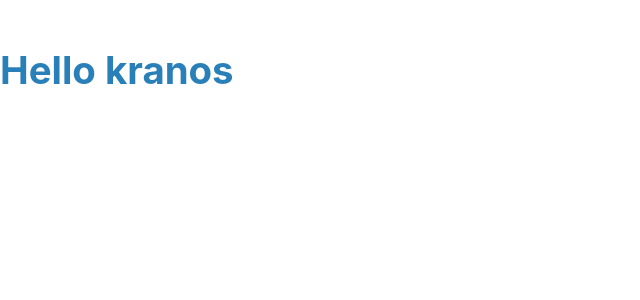
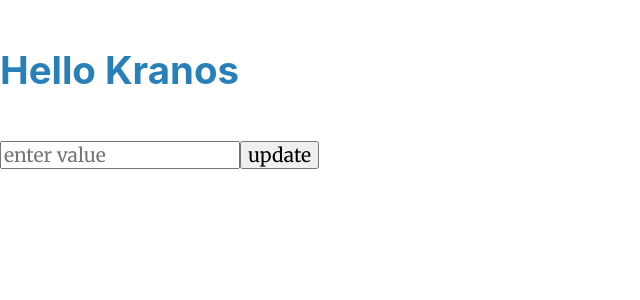
Before and after one commit to Loonz806/kranos, a React app: page / in a window 1280 px wide. Shown: the top 300 px of the page, without its empty margins (0-640 px from the left). Built offline with nearby package versions, Linux system fonts and the light colour scheme.

Commit message:
feat(package.json): added testcafe to test a test for e2e

```diff
--- a/src/containers/App.js
+++ b/src/containers/App.js
@@ -4,13 +4,40 @@ class App extends Component {
   constructor() {
     super();
     this.state = {
-      projectName: "kranos"
+      projectName: "Kranos"
     };
+    this.handleChange = this.handleChange.bind(this);
+    this.handleSubmit = this.handleSubmit.bind(this);
   }
+
+  handleChange(event) {
+    this.setState({ value: event.target.value });
+  }
+
+  handleSubmit(event) {
+    event.preventDefault();
+    this.setState({
+      projectName: this.state.value
+    });
+  }
+
   render() {
     return (
       <div className="app-container">
-        <h1>Hello {this.state.projectName}</h1>
+        <h1 id="greeting">Hello {this.state.projectName}</h1>
+        <form onSubmit={this.handleSubmit}>
+          <label htmlFor="name">
+            <input
+              id="name"
+              className="name-field"
+              type="text"
+              placeholder="enter value"
+              value={this.state.value || ""}
+              onChange={this.handleChange}
+            />
+          </label>
+          <input type="submit" value="update" id="submit" />
+        </form>
       </div>
     );
   }
```
Also changed, not shown: package.json (+9 -2 lines), test1.js (added, +14 -0 lines), 1 other file (tests, documents, lock files or other folders).
